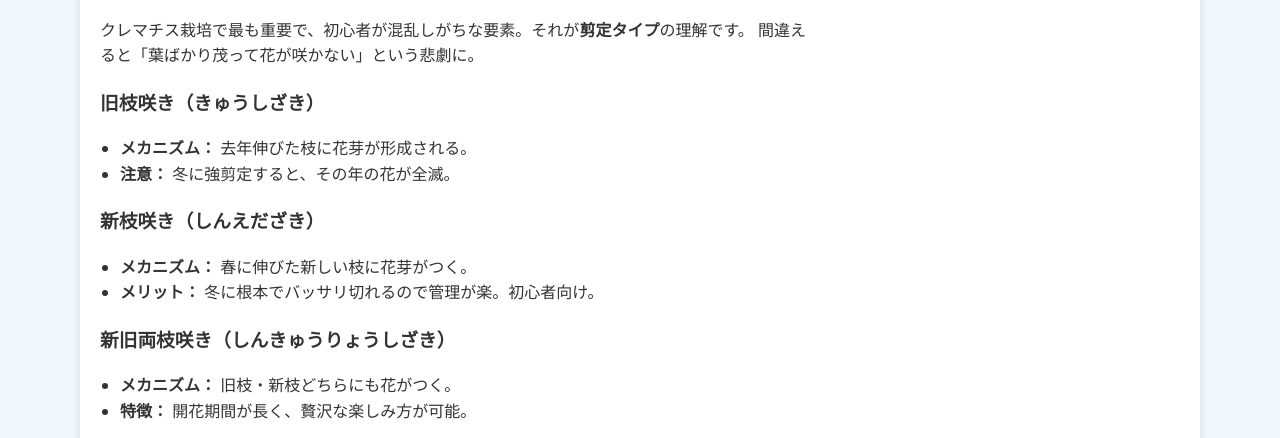
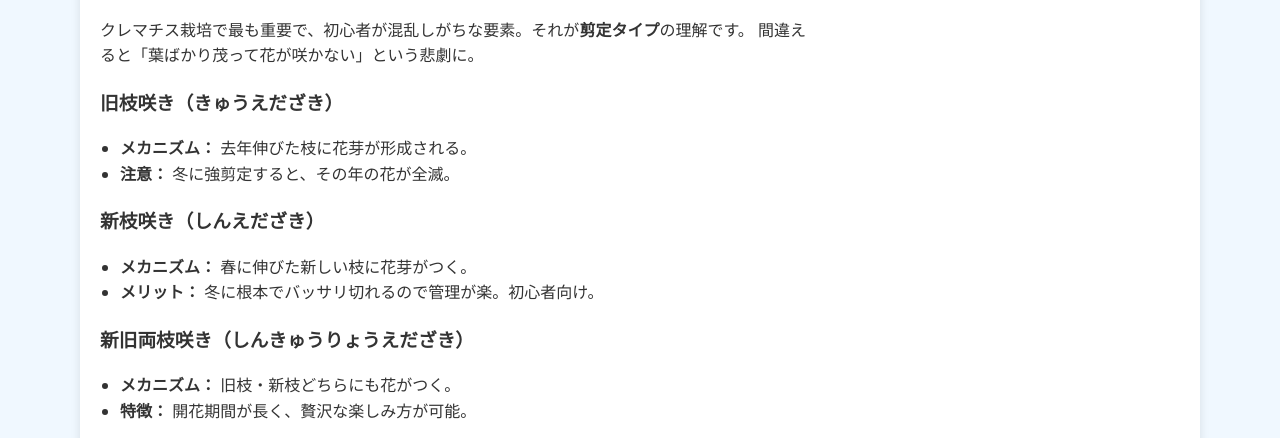
Before and after one commit to shiitake-garden/shiitake-garden.github.io, a Jekyll site: the page built from contents/kouryaku/kurematisu.html, in a window 1280 px wide and 900 px high, scrolled down 906 px. Shown: the part 170-608 px from the top of the window. Built offline with Jekyll 4.4.1, drawn with Linux system fonts in a browser that asks for light colours.

Commit message:
Update kurematisu.html

```diff
--- a/contents/kouryaku/kurematisu.html
+++ b/contents/kouryaku/kurematisu.html
@@ -62,7 +62,7 @@ title: カルティベーションラボ
       間違えると「葉ばかり茂って花が咲かない」という悲劇に。
     </p>
 
-    <h3>旧枝咲き（きゅうしざき）</h3>
+    <h3>旧枝咲き（きゅうえだざき）</h3>
     <ul>
       <li><strong>メカニズム：</strong> 去年伸びた枝に花芽が形成される。</li>
       <li><strong>注意：</strong> 冬に強剪定すると、その年の花が全滅。</li>
@@ -74,7 +74,7 @@ title: カルティベーションラボ
       <li><strong>メリット：</strong> 冬に根本でバッサリ切れるので管理が楽。初心者向け。</li>
     </ul>
 
-    <h3>新旧両枝咲き（しんきゅうりょうしざき）</h3>
+    <h3>新旧両枝咲き（しんきゅうりょうえだざき）</h3>
     <ul>
       <li><strong>メカニズム：</strong> 旧枝・新枝どちらにも花がつく。</li>
       <li><strong>特徴：</strong> 開花期間が長く、贅沢な楽しみ方が可能。</li>
```
